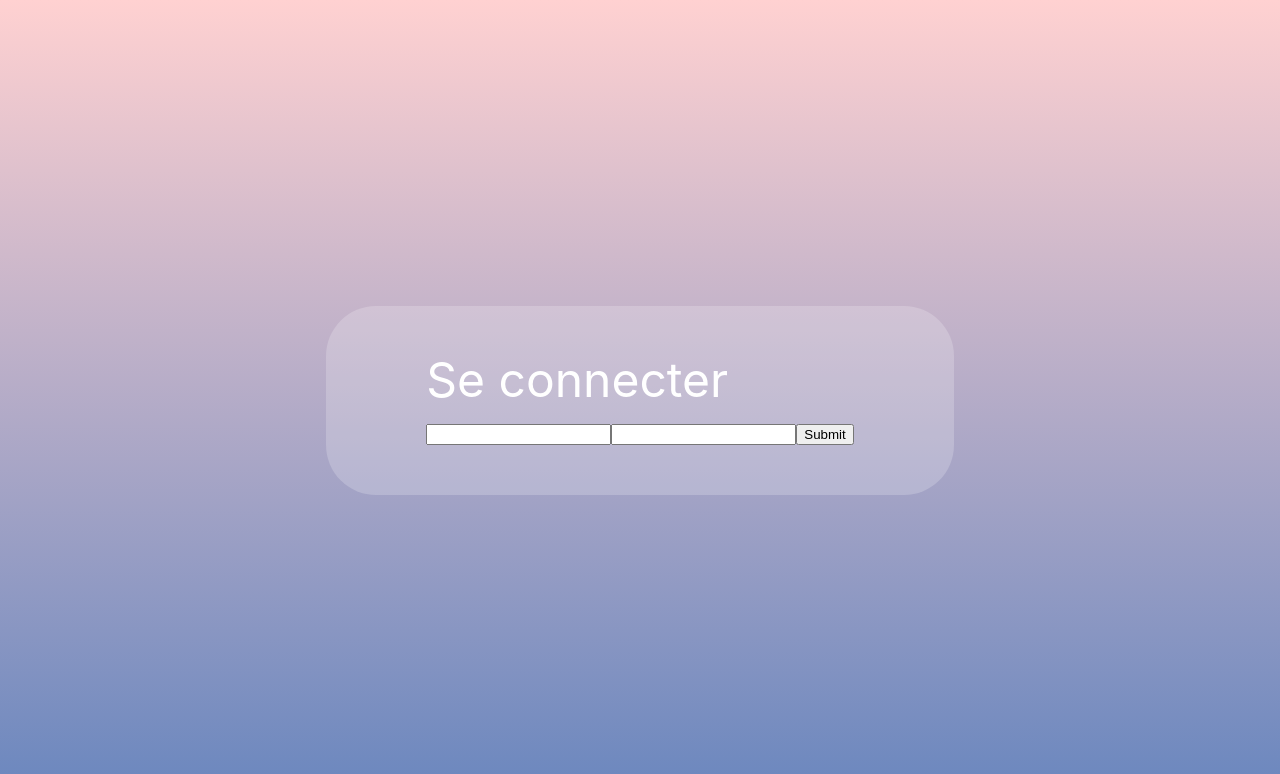
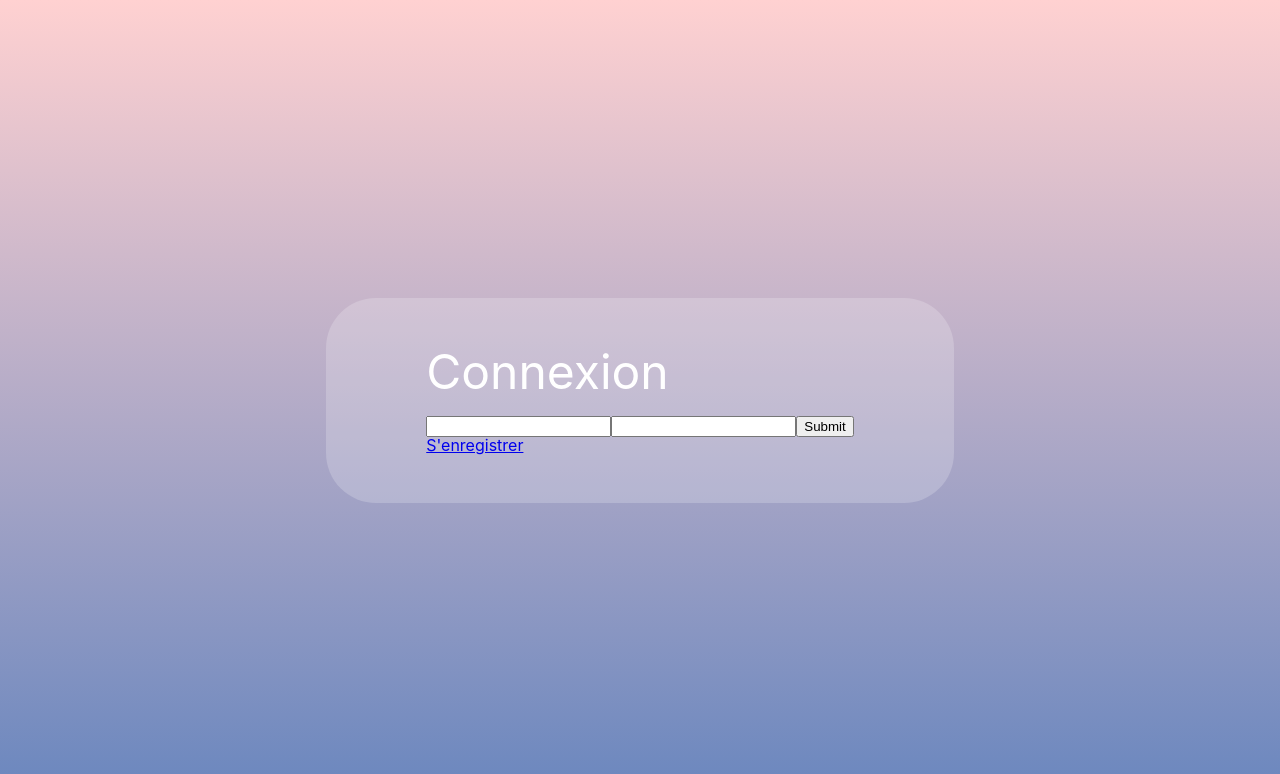
Before and after one commit to theorougier/Projet-file-rouge, a React (Create React App) app in the folder front/: page /login in a window 1280 px wide. Shown: the top 774 px of the page. Built offline with nearby package versions, Linux system fonts and the light colour scheme.

Commit message:
loginUpdate

```diff
--- a/front/src/pages/login/Login.js
+++ b/front/src/pages/login/Login.js
@@ -8,13 +8,11 @@ function Login() {
   const styles = ownStyles();
   return (
     <section style={styles.parent}>
-      <OpacityCard title="Se connecter">
+      <OpacityCard title="Connexion">
         <LoginForm />
+        {/* <Link to="/">Accueil</Link> - Pas de compte?{" "} */}
+        <Link to="/register">S'enregistrer</Link>
       </OpacityCard>
-      {/* <div>
-        <Link to="/">Accueil</Link> - Pas de compte?{" "}
-        <Link to="/register">S'enregistrer</Link>
-      </div> */}
     </section>
   );
 }
```
